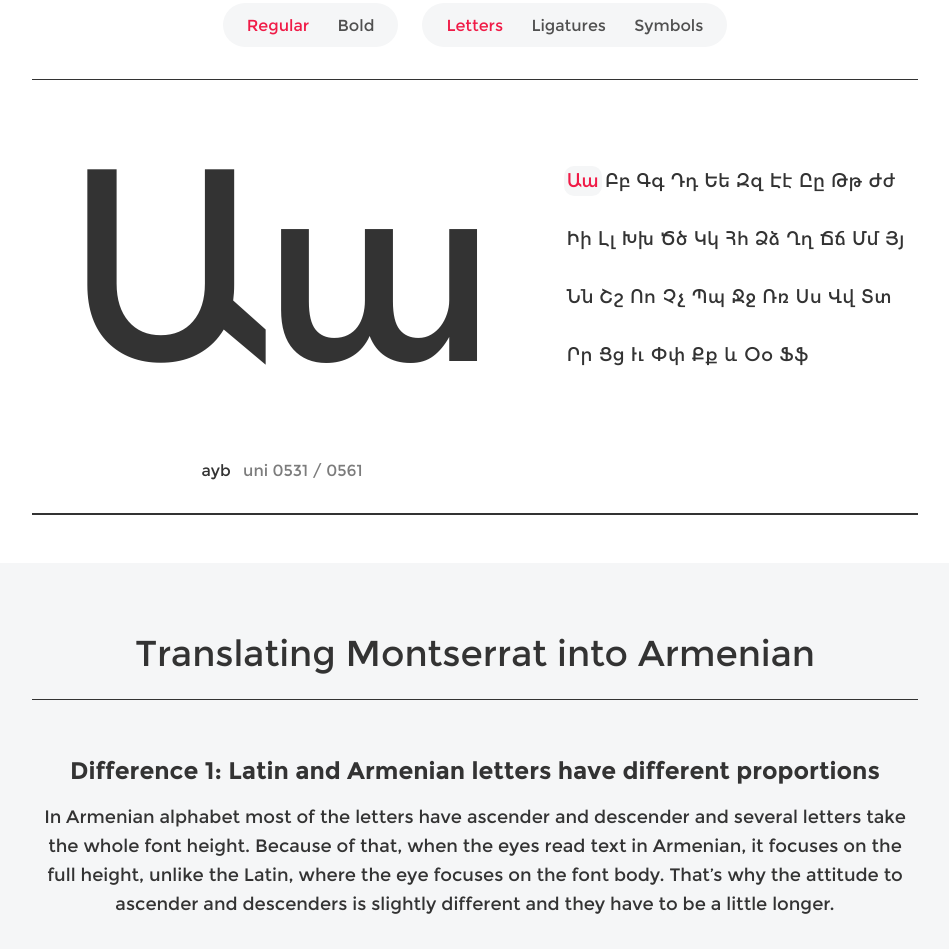
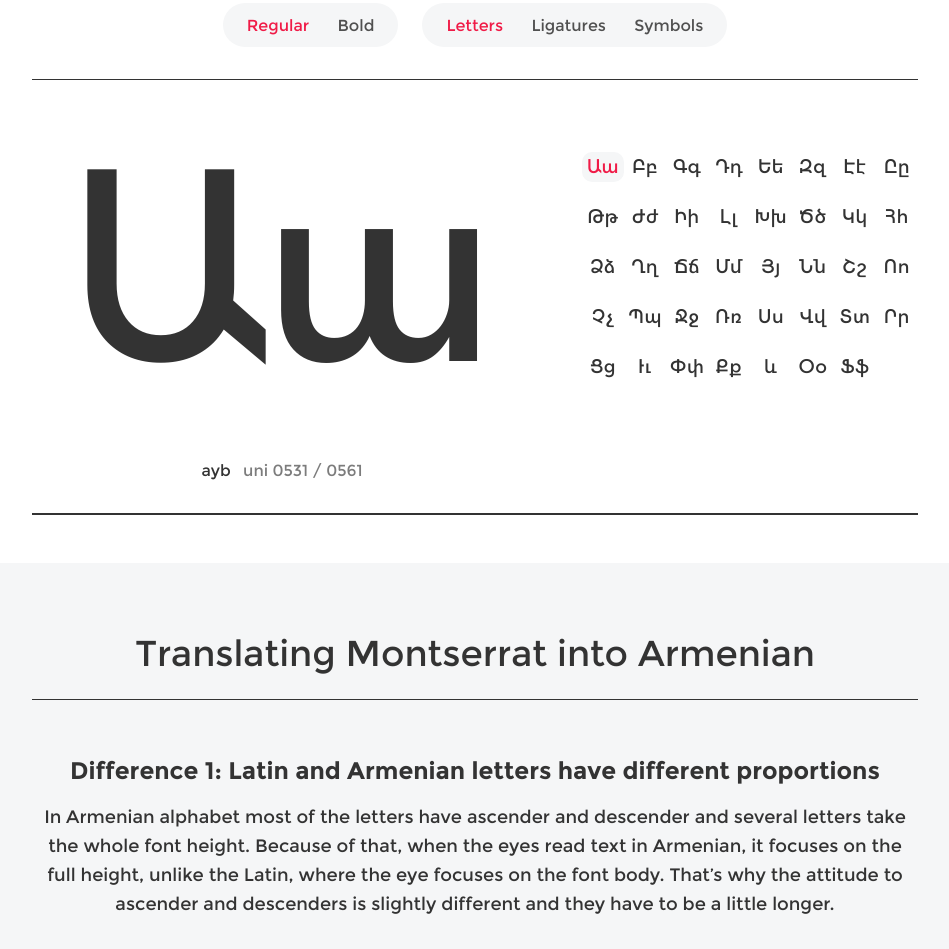
Before and after one commit to greghub/montserrat-arm, a website: page index.html in a window 1280 px wide. Shown: the part 2655-3604 px from the top of the page, without its empty margins (165-1114 px from the left). Drawn offline with Linux system fonts and the light colour scheme.

Commit message:
better transitions

```diff
--- a/assets/scss/app.scss
+++ b/assets/scss/app.scss
@@ -80,6 +80,7 @@
 
 .test {
   padding: 68px 0 48px 0;
+  transition: all 0.5s ease;
   &.test-grey {
     background-color: #F5F6F7;
     .separator {
@@ -238,37 +239,30 @@
     }
   }
   .alphabet {
-    width: 354px;
+    width: 336px;
     div {
       display: inline-block;
+      height: 50px;
+      text-align: center;
     }
     a {
       color: $main;
       font-size: 18px;
       letter-spacing: 0.6px;
-      line-height: 58px;
-      padding: 0 3px;
+      line-height: 22px;
+      padding: 4px 3px;
       transition: color 0.2s ease;
+      display: inline-block;
+      width: 36px;
       &:hover,
       &.active {
         color: $primary;
       }
       &.active {
+        transition: background-color 0.3s ease;
         background-color: #F5F6F7;
         border-radius: 10px;
-        padding: 4px 3px;
       }
-    }
-  }
-  &.ligatures,
-  &.symbols {
-    .alphabet a {
-      margin-left: 12px;
-    }
-  }
-  &.symbols {
-    .alphabet a {
-      padding: 4px 12px;
     }
   }
 }
```
Also changed, not shown: public/css/app.css.
